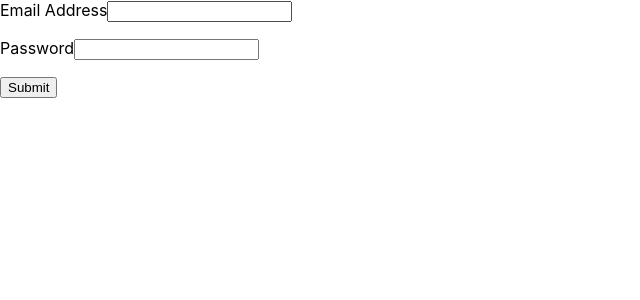
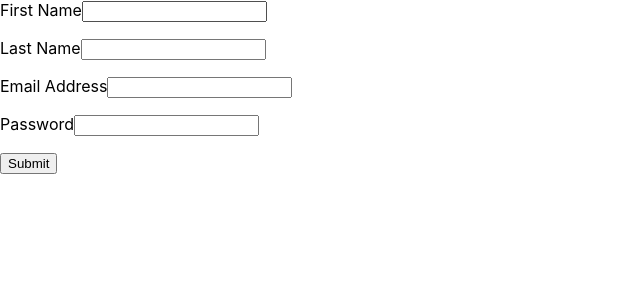
Before and after one commit to samchillcott/react-hook-form, a React (Create React App) app: page / in a window 1280 px wide. Shown: the top 300 px of the page, without its empty margins (0-640 px from the left). Built offline with nearby package versions, Linux system fonts and the light colour scheme.

Commit message:
add first and last name fields

```diff
--- a/src/App.js
+++ b/src/App.js
@@ -5,26 +5,42 @@ import { yupResolver } from '@hookform/resolvers/yup';
 import * as yup from 'yup';
 
 const schema = yup.object().shape({
-  email: yup.string().email().required(),
+  firstName: yup.string().required('First Name is a required field'),
+  lastName: yup.string().required('Last Name is a required field'),
+  email: yup.string().email().required('Email is a required field'),
   password: yup.string().required().matches(
     /^(?=.*[a-z])(?=.*[A-Z])(?=.*[0-9])(?=.*[!@#$%^&*])(?=.{8,})/,
-    'Must Contain 8 Characters, One Uppercase, One Lowercase, One Number and One Special Case Character',
+    'Password Must Contain 8 Characters, One Uppercase, One Lowercase, One Number and One Special Case Character',
   ),
 });
 
 export default function App() {
   const {
-    register, handleSubmit, watch, formState: { errors },
+    register, handleSubmit, formState: { errors },
   } = useForm({
     resolver: yupResolver(schema),
   });
   const onSubmit = (data) => console.log(data);
 
-  console.log(watch());
-  console.log(errors);
+  // console.log(watch());
+  // console.log(errors);
 
   return (
     <form onSubmit={handleSubmit(onSubmit)}>
+      <label htmlFor="firstName">
+        First Name
+        <input id="firstName" {...register('firstName')} />
+        <p>
+          {errors.firstName?.message}
+        </p>
+      </label>
+      <label htmlFor="lastName">
+        Last Name
+        <input id="lastName" {...register('lastName')} />
+        <p>
+          {errors.lastName?.message}
+        </p>
+      </label>
       <label htmlFor="email">
         Email Address
         <input id="email" {...register('email')} />
```
